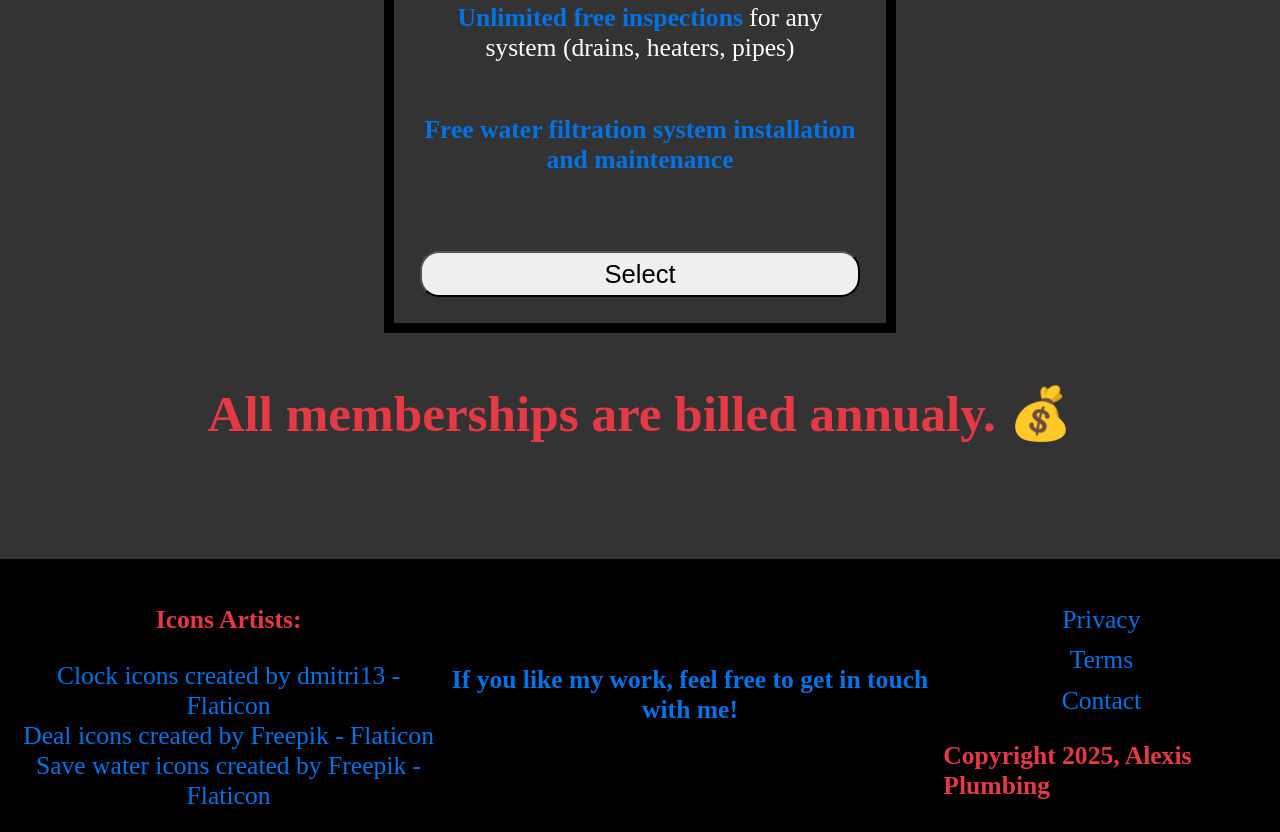
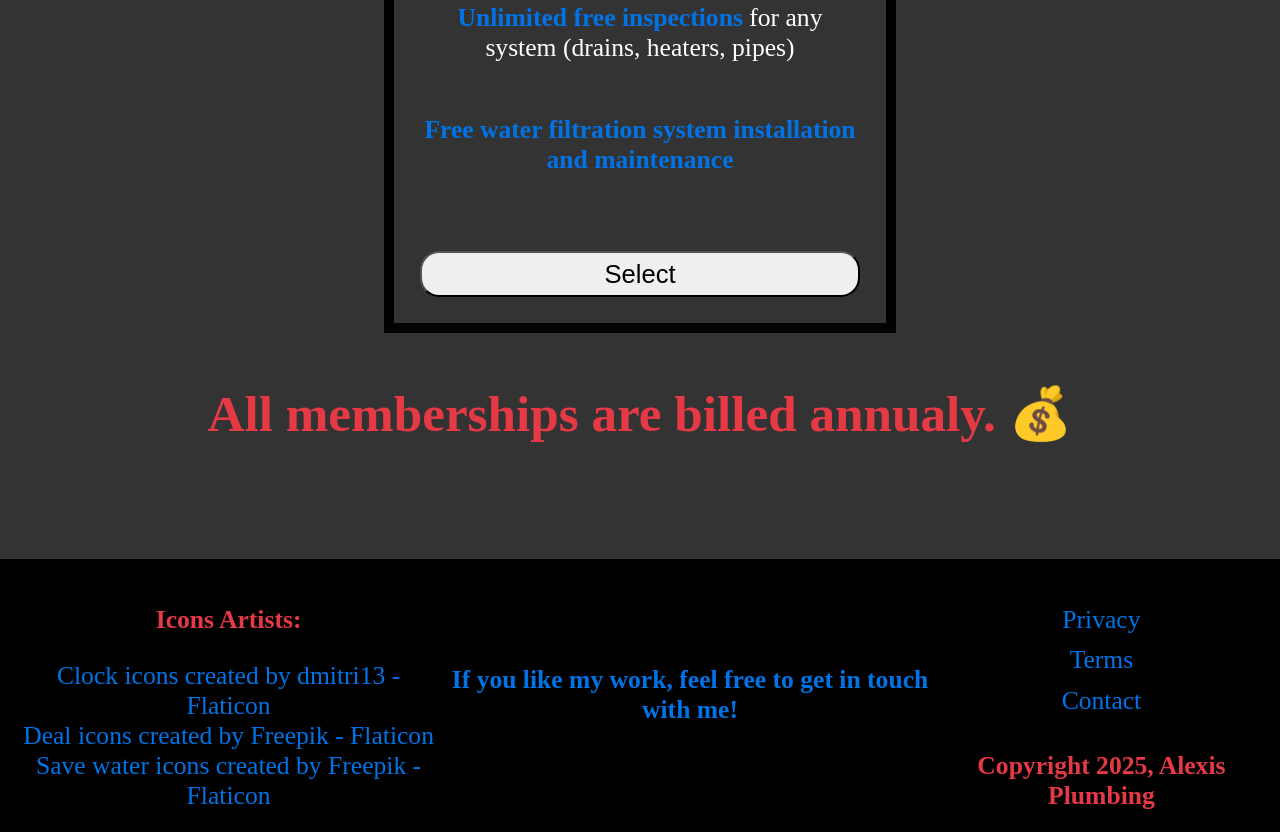
Before and after one commit to top-droid/landing_page, a plain HTML site: page index.html in a window 1280 px wide. Shown: the part 4049-4881 px from the top of the page. Drawn offline with Linux system fonts and the light colour scheme.

Commit message:
fixed footer layout

```diff
--- a/styles.css
+++ b/styles.css
@@ -253,6 +253,12 @@ footer .credit {
     flex-direction: column;
 }
 
+.footer-info {
+    display: flex;
+    flex-direction: column;
+    align-items: center;
+}
+
 .footer-info ul {
     list-style: none;
     text-align: center;
@@ -263,6 +269,9 @@ footer .credit {
     margin-bottom: 0.4rem;
 }
 
+.footer-info > span {
+    text-align: center;
+}
 
 
 /* styling */
```
